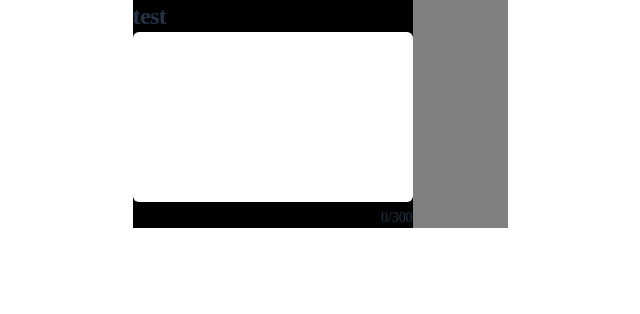
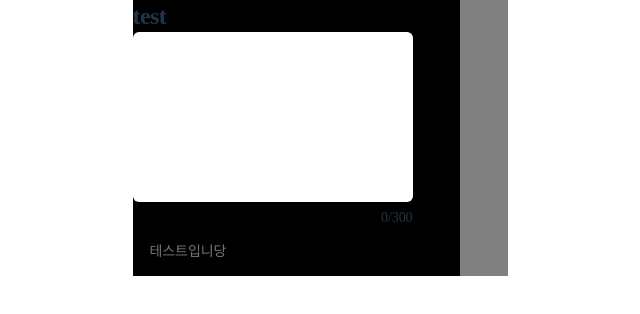
Before and after one commit to sinji2102/WINK-HACKATHON-TEAM2-Client, a React (Vite) app: page /test in a window 1280 px wide. Shown: the top 314 px of the page, without its empty margins (320-960 px from the left). Built offline with nearby package versions, Linux system fonts and the light colour scheme; a web font is replaced by a local one.

Commit message:
feat: TextField 기능 구현

```diff
--- /dev/null
+++ b/src/components/commons/input/textField/TextField.jsx
@@ -0,0 +1,131 @@
+import { useCallback, useEffect, useRef, useState } from "react";
+// import { IconEyeOff, IconEyeOn } from "@assets/svgs";
+import * as S from "./TextField.styled";
+import { splitGraphemes } from "../../../../hooks/useInputFilter";
+
+const TextField = ({
+  type = "input",
+  name,
+  value,
+  onChange,
+  maxLength,
+  placeholder,
+  narrow,
+  unit,
+  filter,
+  cap,
+  isDisabled,
+  ...rest
+}) => {
+  const label = unit === "time" ? "분" : unit === "ticket" ? "매" : "원";
+
+  const inputRef = useRef(null);
+  const [isPasswordVisible, setIsPasswordVisible] = useState(
+    type !== "password"
+  ); // 비밀번호 입력값 보이기/숨기기
+  const [inputValue, setInputValue] = useState(value); // 현재 입력값
+  const prevValueRef = useRef(value); // 이전 입력값
+  const rafRef = useRef(null); // requestAnimationFrame ID
+
+  useEffect(() => {
+    setInputValue(value);
+    prevValueRef.current = value;
+  }, [value]);
+
+  const handleOnInput = useCallback(
+    (e) => {
+      const newValue = e.target.value;
+      setInputValue(newValue);
+
+      if (rafRef.current) {
+        cancelAnimationFrame(rafRef.current); // 이전 requestAnimationFrame이 있으면 취소
+      }
+
+      rafRef.current = requestAnimationFrame(() => {
+        // 새로운 requestAnimationFrame 요청
+        let filteredValue = newValue;
+        if (filter) {
+          filteredValue = filter(newValue); // 전체 값을 필터링
+        }
+
+        if (maxLength && splitGraphemes(filteredValue).length > maxLength) {
+          filteredValue = splitGraphemes(filteredValue)
+            .slice(0, maxLength)
+            .join("");
+        }
+
+        const newEvent = {
+          ...e,
+          target: {
+            ...e.target,
+            name: name,
+            value: filteredValue,
+          },
+        };
+
+        onChange(newEvent);
+        prevValueRef.current = filteredValue; // 이전 입력 값을 현재 값으로 업데이트
+        setInputValue(filteredValue); // 현재 입력값을 필터링된 값으로 업데이트
+      });
+    },
+    [onChange, filter, maxLength, name]
+  );
+
+  // 값 지울 때
+  const handleClearInput = () => {
+    if (inputRef.current) {
+      const inputName = inputRef.current.name;
+
+      // 값 지우기
+      inputRef.current.value = "";
+
+      const newEvent = {
+        target: {
+          name: inputName,
+          value: "",
+        },
+      };
+
+      inputRef.current.focus();
+      onChange(newEvent);
+    }
+  };
+
+  // 비밀번호 입력값 보이기 여부 관리
+  const handlePasswordVisibility = () => {
+    setIsPasswordVisible((prev) => !prev);
+  };
+
+  return (
+    <S.TextFieldLayout $narrow={narrow}>
+      <S.TextFieldWrapper>
+        <S.TextFieldInput
+          $isDisabled={isDisabled}
+          ref={inputRef}
+          value={inputValue}
+          name={name}
+          onChange={handleOnInput}
+          placeholder={placeholder}
+          $narrow={narrow}
+          type={isPasswordVisible ? "text" : "password"} // 비밀번호 보이기 여부를 위해 타입에 조건을 걸음
+          {...rest}
+        />
+        {!narrow && !unit && value && type !== "password" && !isDisabled && (
+          <S.TextClear onClick={handleClearInput} />
+        )}
+        {unit && <S.TextUnit>{label}</S.TextUnit>}
+        {type === "password" && (
+          <S.ToggleVisibilityIcon
+            onClick={handlePasswordVisibility}
+            // as={isPasswordVisible ? IconEyeOn : IconEyeOff}
+          />
+        )}
+      </S.TextFieldWrapper>
+      {maxLength && cap && (
+        <S.TextCap>{`${splitGraphemes(value).length}/${maxLength}`}</S.TextCap>
+      )}
+    </S.TextFieldLayout>
+  );
+};
+
+export default TextField;
--- /dev/null
+++ b/src/components/commons/input/textField/TextField.styled.js
@@ -0,0 +1,73 @@
+// import { IconTextfiedlDelete } from "@assets/svgs";
+import { Generators } from "../../../../styles/generator";
+import styled from "styled-components";
+
+export const TextFieldLayout = styled.section`
+  position: relative;
+  width: ${({ $narrow }) => ($narrow ? "13.6rem" : "32.7rem")};
+`;
+
+export const TextFieldWrapper = styled.article`
+  ${Generators.flexGenerator("row", "center", "center")}
+`;
+
+export const TextFieldInput = styled.input`
+  width: 100%;
+  height: ${({ $narrow }) => ($narrow ? "4.2rem" : "4.8rem")};
+  padding: 0 1.6rem;
+
+  color: ${({ theme, $isDisabled }) =>
+    $isDisabled ? theme.colors.gray_600 : theme.colors.gray_0};
+
+  background: ${({ theme }) => theme.colors.gray_800};
+  border: 1px solid transparent;
+  border-radius: 0.6rem;
+
+  ${({ theme }) => theme.fonts.body2_normal_medi};
+
+  &::placeholder {
+    color: ${({ theme }) => theme.colors.gray_600};
+  }
+
+  &:focus {
+    border: 1px solid ${({ theme }) => theme.colors.gray_0};
+  }
+`;
+
+// export const TextClear = styled(IconTextfiedlDelete)`
+
+export const TextClear = styled.div`
+  position: absolute;
+  top: 1.2rem;
+  right: 1.2rem;
+  width: 2.4rem;
+
+  cursor: pointer;
+`;
+
+export const TextUnit = styled.p`
+  position: absolute;
+  right: 1.6rem;
+
+  color: ${({ theme }) => theme.colors.gray_0};
+  ${({ theme }) => theme.fonts.body2_normal_medi};
+`;
+
+export const ToggleVisibilityIcon = styled.section`
+  position: absolute;
+  right: 1.6rem;
+
+  width: 2.4rem;
+`;
+
+export const TextCap = styled.p`
+  ${Generators.flexGenerator("row", "center", "end")}
+
+  width: 100%;
+  margin: 0;
+  margin-top: 0.6rem;
+
+  color: ${({ theme }) => theme.colors.gray_500};
+  text-align: right;
+  ${({ theme }) => theme.fonts.body2_normal_medi};
+`;
--- a/src/pages/test/Test.jsx
+++ b/src/pages/test/Test.jsx
@@ -1,12 +1,18 @@
 import { useState } from "react";
 import { TestWrapper } from "./Test.styled";
 import TextArea from "../../components/commons/input/textArea/TextArea";
+import TextField from "../../components/commons/input/textField/TextField";
 
 const Test = () => {
   const [inputAreaValue, setInputAreaValue] = useState("");
+  const [inputFieldValue, setInputFieldValue] = useState("");
 
   const handleChangeInputArea = (e) => {
     setInputAreaValue(e.target.value);
+  };
+
+  const handleChangeInputField = (e) => {
+    setInputFieldValue(e.target.value);
   };
 
   return (
@@ -16,7 +22,14 @@ const Test = () => {
         value={inputAreaValue}
         onChange={handleChangeInputArea}
         maxLength={300}
-      ></TextArea>
+      />
+      <TextField
+        value={inputFieldValue}
+        onChange={handleChangeInputField}
+        placeholder="테스트입니당"
+        name="test"
+        type="input"
+      />
     </TestWrapper>
   );
 };
```
